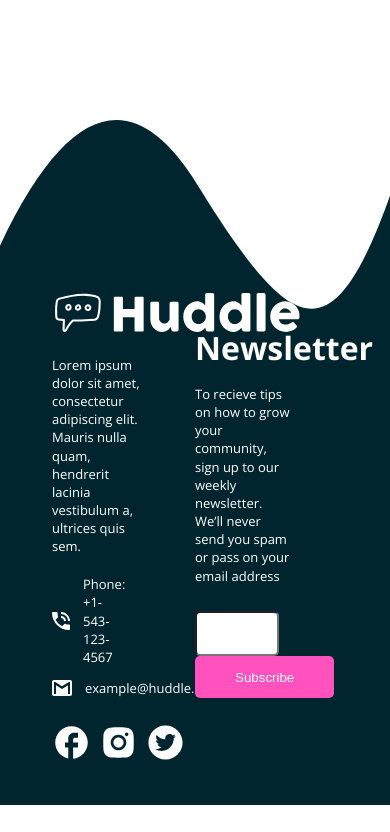
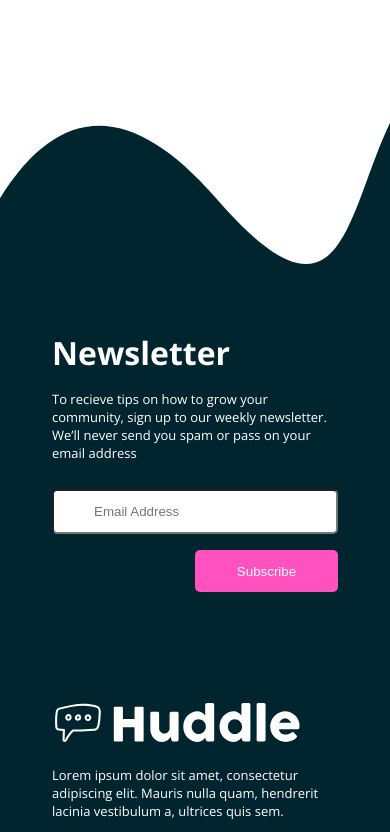
Before and after one commit to FelipeFama/huddle-landing-page-with-curved-sections, a React (Vite) app: page / in a window 390 px wide. Shown: the part 4072-4904 px from the top of the page. Before the commit the page ends 4877 px from the top, so only its background shows below. Built offline with nearby package versions, Linux system fonts and the light colour scheme.

Commit message:
Add responsive in footer

```diff
--- a/src/styles/components/footer.sass
+++ b/src/styles/components/footer.sass
@@ -9,28 +9,38 @@
     color: variables.$white
     font-size: 13px
     padding: 0 4em 3em
+    @media screen and (max-width: 47rem)
+        flex-direction: column-reverse
     .footer-container
         margin-top: -30px
         text-align: left
         width: 30%
+        @media screen and (max-width: 47rem)
+            width: 100%
         .logo-footer
             margin-left: -10px
         p
             line-height: 1.4
             margin: 0.5em 0 1.5em
             width: 25vw
+            @media screen and (max-width: 47rem)
+                width: 100%
         .phone-container
             @include mixins.center
             -webkit-box-align: center
             margin-bottom: 1em
             p
                 margin: auto 1em
+                @media screen and (max-width: 47rem)
+                    width: 100%
         .email-container
             @include mixins.center
             -webkit-box-align: center
             margin-bottom: 2em
             p
                 margin: auto 1em
+                @media screen and (max-width: 47rem)
+                    width: 100%
         .social-links
             display: flex
             list-style-type: none
@@ -42,16 +52,27 @@
                     color: variables.$social-hover
     .form-footer
         width: 50%
+        @media screen and (max-width: 47rem)
+            width: 100%
         h1
             margin: 0.5em 0
         p
             max-width: 25vw
             margin-bottom: 2em
             line-height: 1.4
+            @media screen and (max-width: 47rem)
+                max-width: 100%
         input
             border-radius: 5px
             padding: 1em 3em
             margin-right: 3em
             width: 50%
+            @media screen and (max-width: 47rem)
+                width: 100%
+                margin-bottom: 1rem
         button
             @include mixins.button-footer
+
+    @media screen and (max-width: 47rem)
+        form
+            width: 100%
--- a/src/styles/main.sass
+++ b/src/styles/main.sass
@@ -18,3 +18,6 @@
     background-size: 100% 100%
     min-height: 200px
     margin-bottom: -10px
+    @media screen and (max-width: 47rem)
+        background-image: url("/images/bg-footer-top-mobile.svg")
+        margin-bottom: -5px
--- a/src/styles/mixins.sass
+++ b/src/styles/mixins.sass
@@ -42,3 +42,7 @@
     transition: 0.5s ease-in-out
     &:hover
         background-color: variables.$light-pink
+    @media screen and (max-width: 47rem)
+        display: block
+        width: 50%
+        margin: 0 0 8rem auto
```
